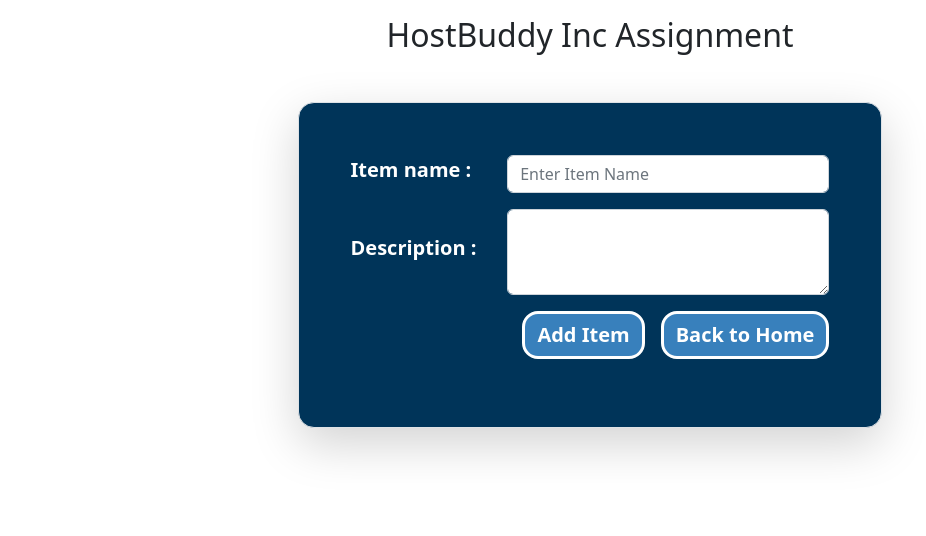
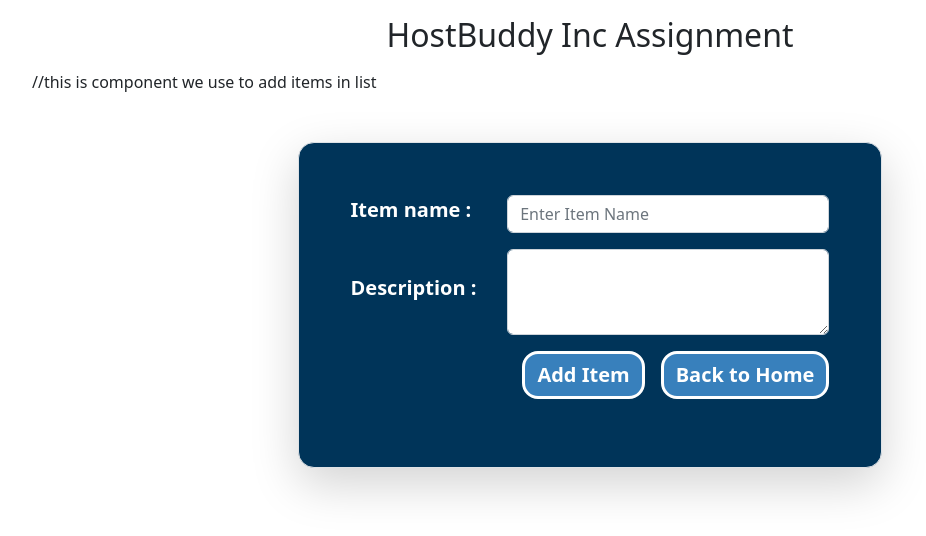
Before and after one commit to M0GAMB0/items-frontend, a React (Create React App) app: page /create in a window 1280 px wide. Shown: the top 536 px of the page, without its empty margins (50-976 px from the left). Built offline with nearby package versions, Linux system fonts and the light colour scheme.

Commit message:
Update Create.js

```diff
--- a/src/Pages/Create.js
+++ b/src/Pages/Create.js
@@ -4,6 +4,7 @@ import AddForm from "../Components/AddForm";
 const Create = () => {
   return (
     <Container>
+    //this is component we use to add items in list
       <AddForm />
     </Container>
   );
```
